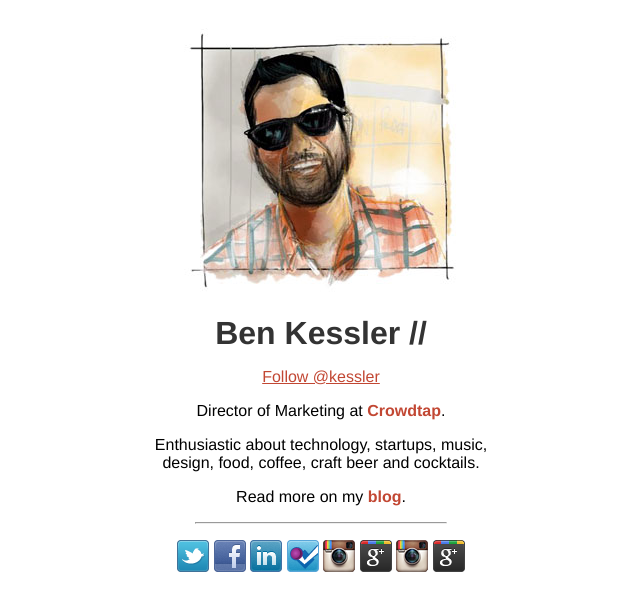
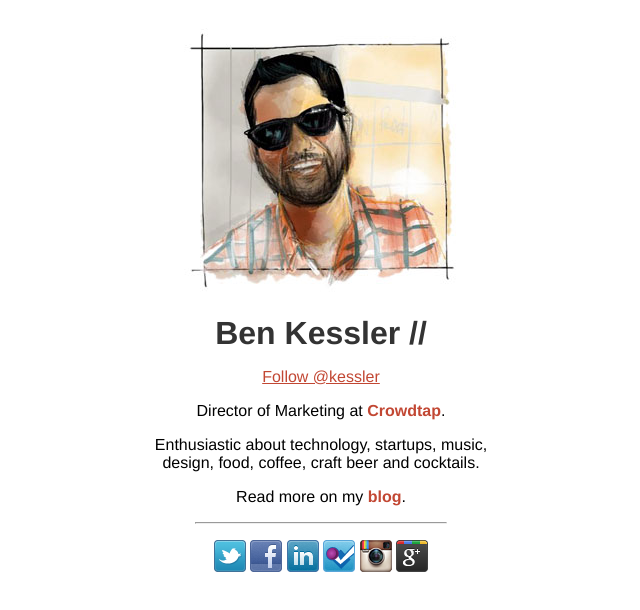
Before and after one commit to benkessler/benkessler.github.com, a plain HTML site: page index.html in a window 1280 px wide. Shown: the whole page, without its empty margins (319-959 px from the left). Drawn offline with Linux system fonts and the light colour scheme.

Commit message:
Fixed duplicate social buttons

```diff
--- a/index.html
+++ b/index.html
@@ -34,8 +34,6 @@
 		<a href="http://foursquare.com/kessler" title="Ben Kessler on foursquare" target="_blank"><img src="images/foursquare.png" alt="Ben Kessler on foursquare"></a>
 		<a href="http://instagram.com/kessler" title="Ben Kessler on Instagram" target="_blank"><img src="images/instagram.png" alt="Ben Kessler on Google+"></a>
 		<a href="http://plus.google.com/u/0/104078079382042551940/" title="Ben Kessler on Google+" target="_blank"><img src="images/googleplus.png" alt="Ben Kessler on Google+"></a>
-		<a href="http://instagram.com/kessler" title="Ben Kessler on Instagram" target="_blank"><img src="images/instagram.png" alt="Ben Kessler on Instagram"></a>
-		<a href="https://plus.google.com/u/0/104078079382042551940/" title="Ben Kessler on Google+" target="_blank"><img src="images/googleplus.png" alt="Ben Kessler on Google+"></a>
 		</p>
 	</div>
 
```
